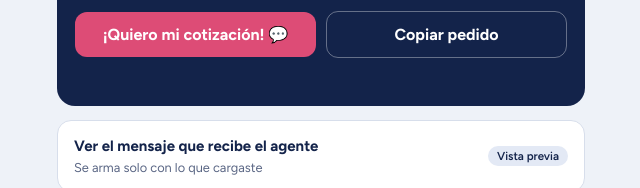
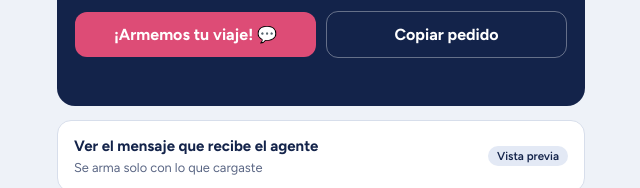
Before and after one commit to leofer08/app-disney, a plain HTML site: page app-disney/index.html in a window 1280 px wide. Shown: the part 3069-3257 px from the top of the page, 319-959 px from the left. Drawn offline with nearby package versions, Linux system fonts and the light colour scheme.

Commit message:
Botón: ¡Armemos tu viaje!

```diff
--- a/app-disney/index.html
+++ b/app-disney/index.html
@@ -125,7 +125,7 @@
         <p class="note" id="rTicketsNota" style="margin-top:4px"></p>
       </div>
       <div class="row">
-        <a class="btn primary wide" id="btnWsp" target="_blank" rel="noopener" href="#">¡Quiero mi cotización! 💬</a>
+        <a class="btn primary wide" id="btnWsp" target="_blank" rel="noopener" href="#">¡Armemos tu viaje! 💬</a>
         <button class="btn ghost wide" id="btnCopy" type="button">Copiar pedido</button>
       </div>
       <div class="toast" id="toast" role="status"></div>
```
